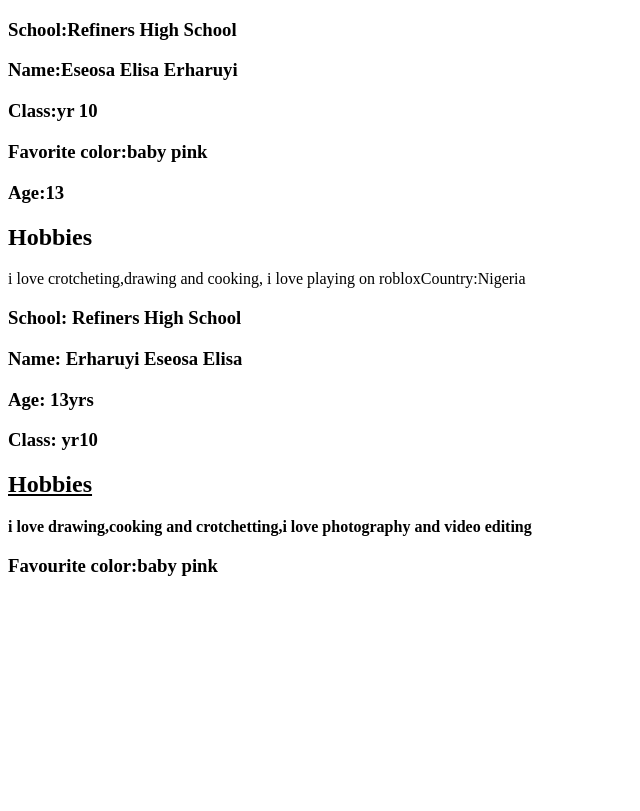
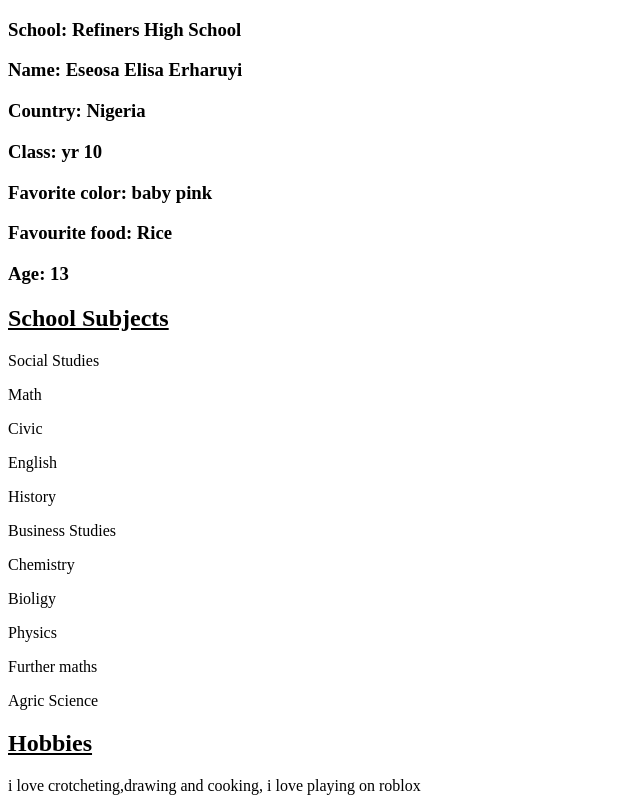
Before and after one commit to so376/M1-L1, a plain HTML site: page index.html in a window 1280 px wide. Shown: the whole page, without its empty margins (0-640 px from the left). Drawn offline with Linux system fonts and the light colour scheme.

Commit message:
html elements

```diff
--- a/index.html
+++ b/index.html
@@ -2,25 +2,31 @@
 <html>
 <head>
         <title>
-           <center><i>All about myself</i></center>
+           <center><h1>All about myself</h1></center>
 
         </title>
     </head>
     <body>
-        <h3>School:Refiners High School</h3>
-        <h3>Name:Eseosa Elisa Erharuyi</h3>
-        <h3> Class:yr 10</h3>
-        <h3>Favorite color:baby pink</h3>
-        <h3>Age:13</h3>
-        <h2><b>Hobbies</b></h2>
-        <p> i love crotcheting,drawing and cooking, i love playing on roblox</
-        <h3>Country:Nigeria</h3>
         <h3>School: Refiners High School</h3>
-        <h3>Name: Erharuyi Eseosa Elisa</h3>
-        <h3>Age: 13yrs</h3>
-        <h3> Class: yr10
-       <h2><u>Hobbies</u></h2>
-       <p><b>i love drawing,cooking and crotchetting,i love photography and video editing</b></p>
-        <h3>Favourite color:baby pink</h3>
+        <h3>Name: Eseosa Elisa Erharuyi</h3>
+        <h3>Country: Nigeria</h3>
+        <h3> Class: yr 10<h3>
+        <h3>Favorite color: baby pink</h3>
+        <h3>Favourite food: Rice </h3>
+        <h3>Age: 13</h3>
+        <h2><u>School Subjects</u></h2>
+            <p>Social Studies</p>
+            <p>Math</p>
+            <p>Civic</p>
+            <p>English</p>
+            <p>History</p>
+            <p>Business Studies</p>
+            <p>Chemistry</p>
+            <p>Bioligy</p>
+            <p>Physics</p>
+            <P>Further maths</P>
+            <p>Agric Science</p>
+        <h2><u>Hobbies</u></h2>
+        <p> i love crotcheting,drawing and cooking, i love playing on roblox
     </body>
 </html>
```
Also changed, not shown: 2 other files.
